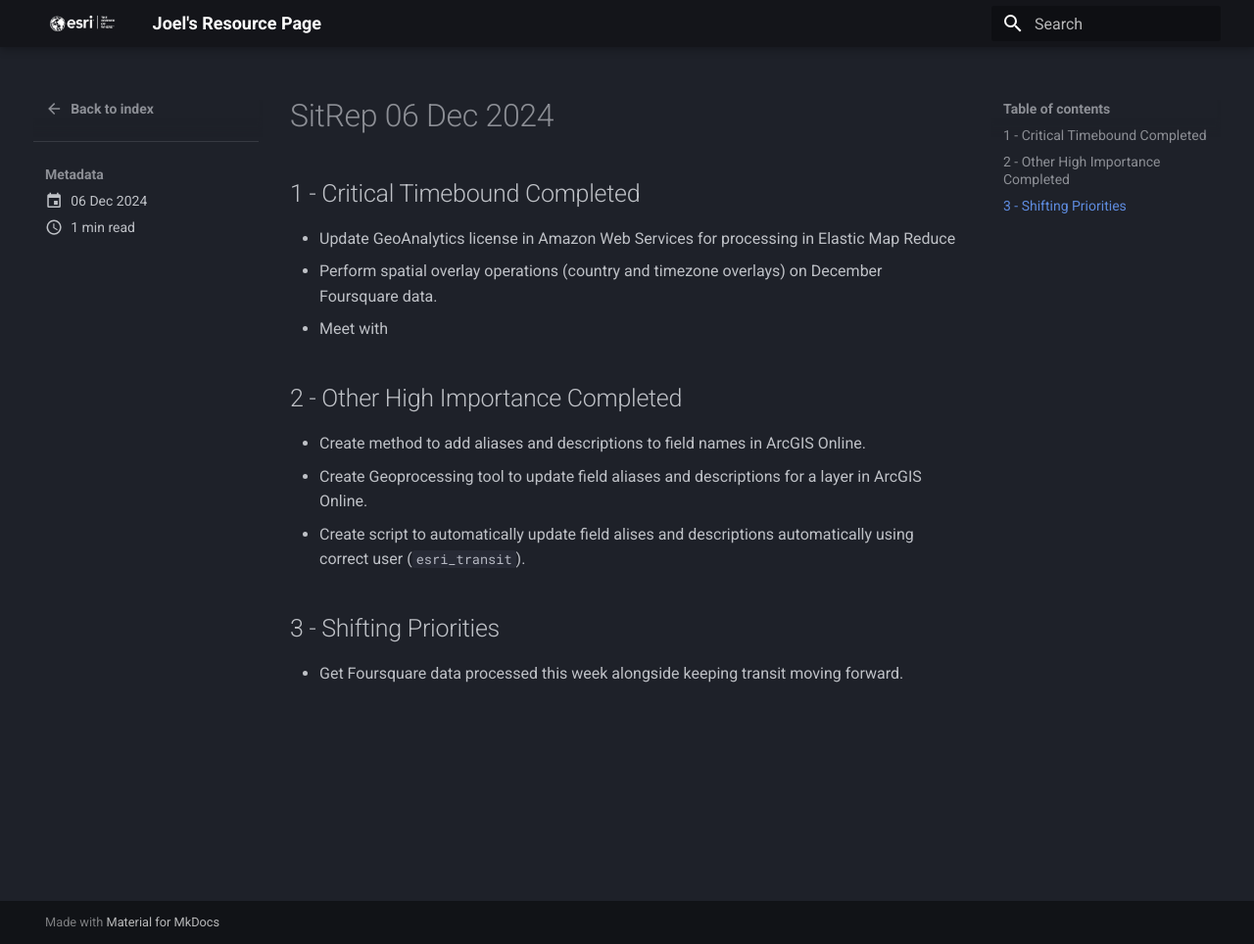
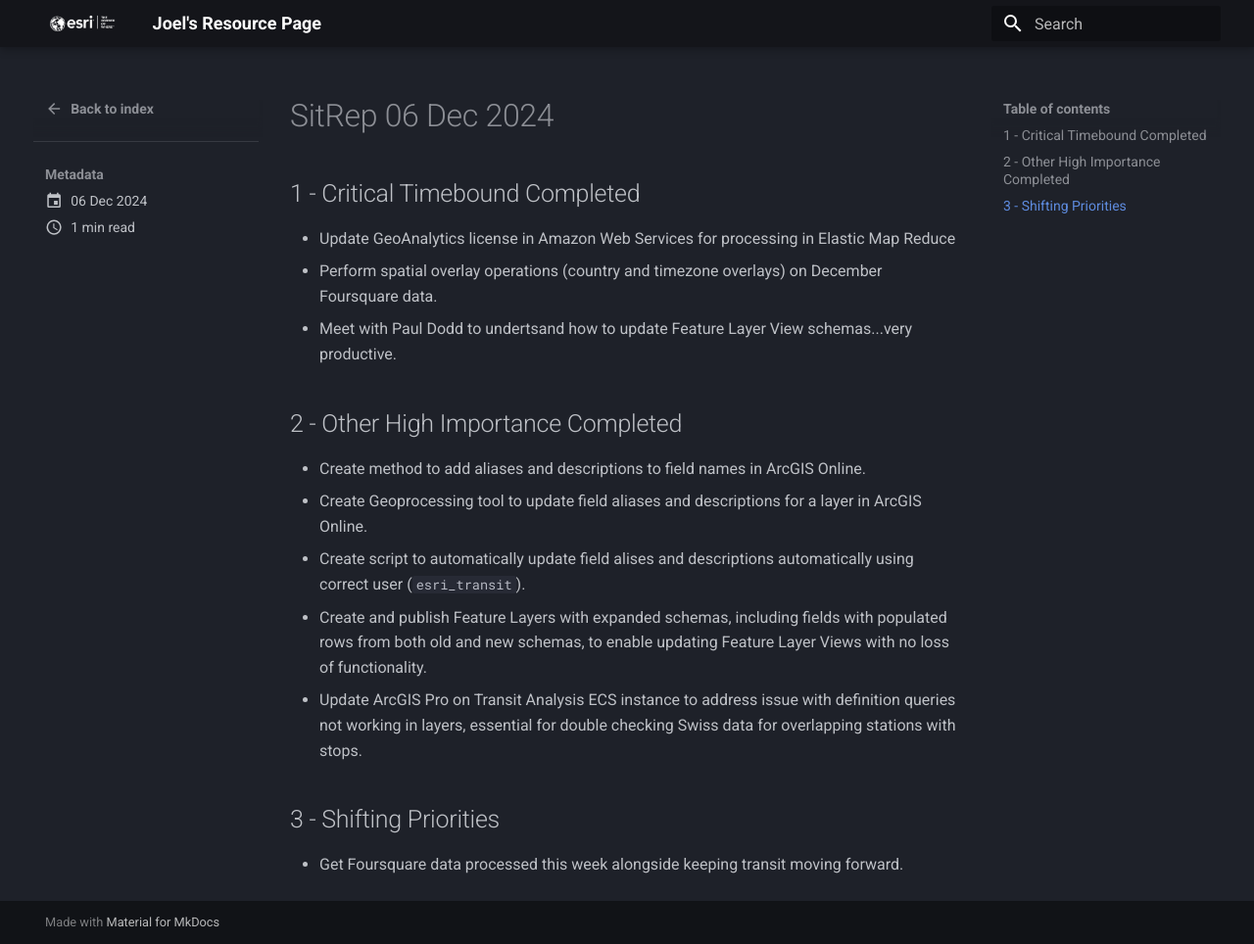
Before and after one commit to knu2xs/esri-resource-page, an MkDocs documentation site: the page built from docs/sitreps/posts/sitrep_20241206.md, in a window 1280 px wide and 964 px high. Shown: the whole window at 98% size. Built offline with MkDocs 1.6.1 and Material for MkDocs 9.7.7, drawn with Linux system fonts in a browser that asks for light colours.

Commit message:
update sitreps

```diff
--- a/docs/sitreps/posts/sitrep_20241206.md
+++ b/docs/sitreps/posts/sitrep_20241206.md
@@ -8,13 +8,15 @@
 
 - Update GeoAnalytics license in Amazon Web Services for processing in Elastic Map Reduce
 - Perform spatial overlay operations (country and timezone overlays) on December Foursquare data.
-- Meet with
+- Meet with Paul Dodd to undertsand how to update Feature Layer View schemas...very productive.
 
 ## 2 - Other High Importance Completed
 
 - Create method to add aliases and descriptions to field names in ArcGIS Online.
 - Create Geoprocessing tool to update field aliases and descriptions for a layer in ArcGIS Online.
 - Create script to automatically update field alises and descriptions automatically using correct user (`esri_transit`).
+- Create and publish Feature Layers with expanded schemas, including fields with populated rows from both old and new schemas, to enable updating Feature Layer Views with no loss of functionality.
+- Update ArcGIS Pro on Transit Analysis ECS instance to address issue with definition queries not working in layers, essential for double checking Swiss data for overlapping stations with stops.
 
 ## 3 - Shifting Priorities
 
```
